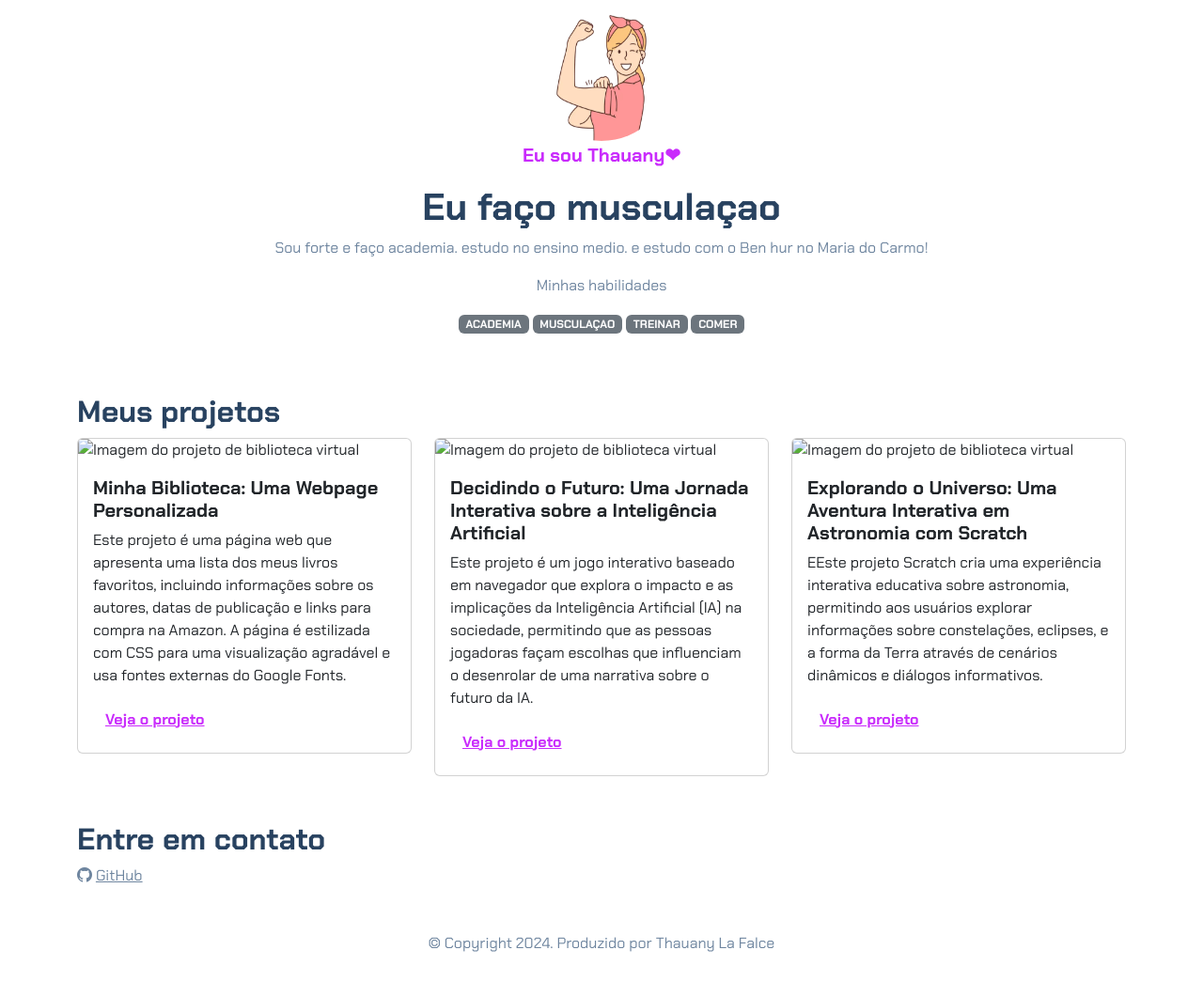
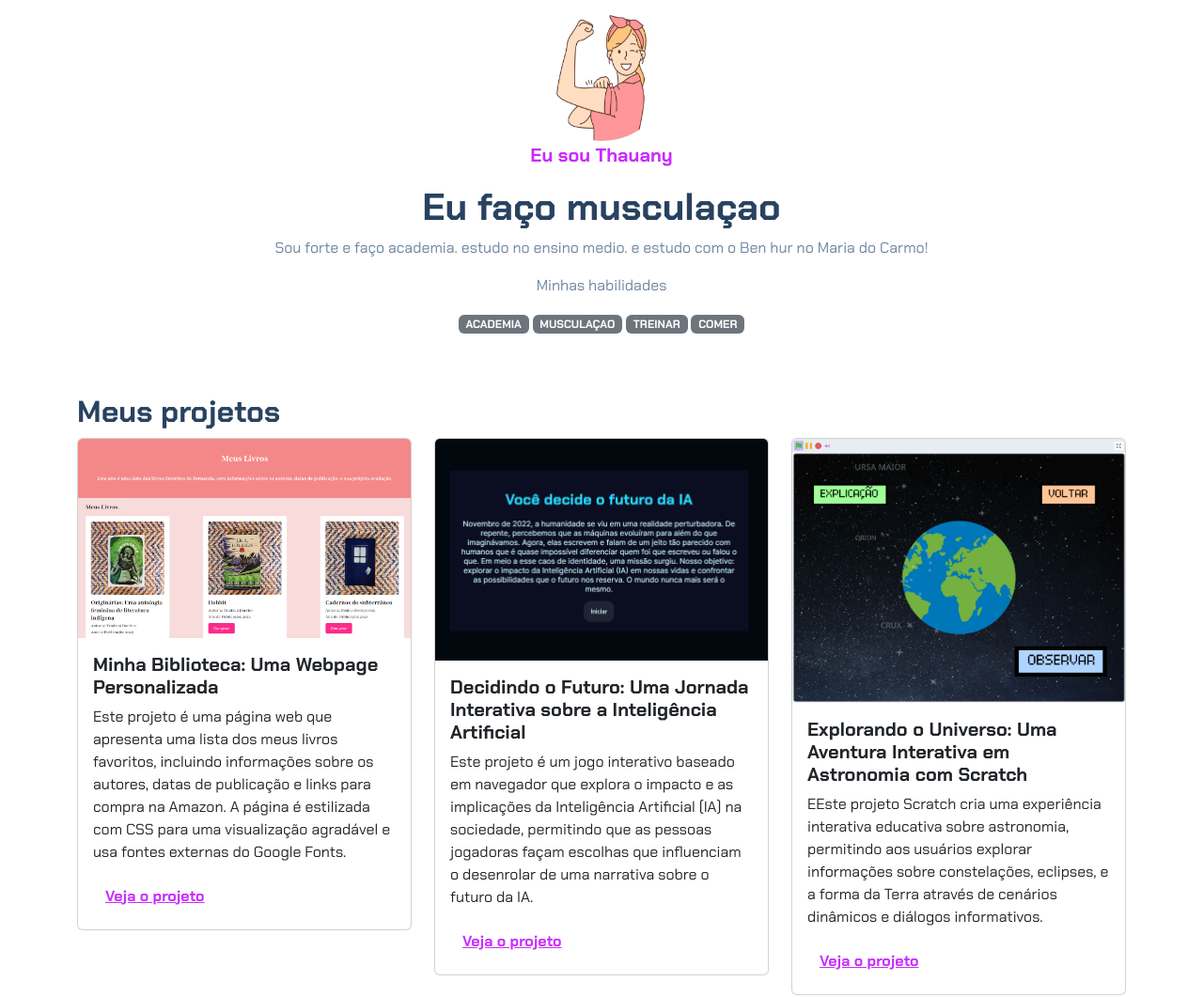
Before and after one commit to thauanylinda/portifolio8, a plain HTML site: page index.html in a window 1280 px wide. Shown: the top 1061 px of the page at 94% size. Drawn offline with nearby package versions, Linux system fonts and the light colour scheme.

Commit message:
Add files via upload

```diff
--- a/index.html
+++ b/index.html
@@ -14,7 +14,7 @@
     <header class="container text-center">
         <img src="6870987.webp" alt="avatar da Thauany" class="rounded-circle" width="150" height="150"
             srcset="">
-        <p class="lead">Eu sou Thauany❤</p>
+        <p class="lead">Eu sou Thauany</p>
         <h1>Eu faço musculaçao</h1>
         <p>Sou forte e faço academia. estudo no ensino medio. e estudo com o Ben hur no Maria do Carmo!</p>
         <p>Minhas habilidades</p>
@@ -31,7 +31,7 @@
             <!-- Projeto 1 -->
             <div class="col-md-4">
                 <div class="card">
-                    <img src="img/projeto-1.png" class="card-img-top" alt="Imagem do projeto de biblioteca virtual">
+                    <img src="projeto-1.png" class="card-img-top" alt="Imagem do projeto de biblioteca virtual">
                     <div class="card-body">
                         <h5 class="card-title">Minha Biblioteca: Uma Webpage Personalizada</h5>
                         <p class="card-text">Este projeto é uma página web que apresenta uma lista dos meus livros
@@ -47,7 +47,7 @@
             <!-- Projeto 2 -->
             <div class="col-md-4">
                 <div class="card">
-                    <img src="img/projeto-2.png" class="card-img-top" alt="Imagem do projeto de biblioteca virtual">
+                    <img src="projeto-2.png" class="card-img-top" alt="Imagem do projeto de biblioteca virtual">
                     <div class="card-body">
                         <h5 class="card-title">Decidindo o Futuro: Uma Jornada Interativa sobre a Inteligência
                             Artificial</h5>
@@ -64,7 +64,7 @@
             <!-- Projeto 3 -->
             <div class="col-md-4">
                 <div class="card">
-                    <img src="img/projeto-3.png" class="card-img-top" alt="Imagem do projeto de biblioteca virtual">
+                    <img src="projeto-3.png" class="card-img-top" alt="Imagem do projeto de biblioteca virtual">
                     <div class="card-body">
                         <h5 class="card-title">Explorando o Universo: Uma Aventura Interativa em Astronomia com Scratch
                         </h5>
@@ -108,7 +108,7 @@
                         esteticamente agradável sem a necessidade de scripts complexos, com foco na usabilidade e na
                         experiência da pessoa usuária. A escolha da tipografia e do esquema de cores contribui para
                         a atmosfera acolhedora do site, incentivando a exploração da coleção de livros.</p>
-                    <img src="img/projeto-1.png" class="img-fluid w-100"
+                    <img src="projeto-1.png" class="img-fluid w-100"
                         alt="Imagem representativa do projeto de uma biblioteca online">
                 </div>
                 <div class="modal-footer">
@@ -153,7 +153,7 @@
                         sobre a complexidade ética e social da IA, incentivando a reflexão crítica sobre o papel da
                         tecnologia em nossas vidas.
                     </p>
-                    <img src="img/projeto-2.png" class="img-fluid w-100"
+                    <img src="projeto-2.png" class="img-fluid w-100"
                         alt="Imagem representativa do projeto de uma biblioteca online">
                 </div>
                 <div class="modal-footer">
@@ -194,7 +194,7 @@
                         interativa. O uso de cenários, movimentos, e diálogos dinâmicos ajuda a criar uma
                         experiência de aprendizado mais rica e memorável, encorajando os usuários a explorar e
                         interagir com o conteúdo de maneira ativa, em vez de passivamente.</p>
-                    <img src="img/projeto-3.png" alt="Projeto 3" class="img-fluid w-100">
+                    <img src="projeto-3.png" alt="Projeto 3" class="img-fluid w-100">
                 </div>
                 <div class="modal-footer">
                     <a href="https://scratch.mit.edu/projects/951732825/">Ver projeto ao vivo</a>
@@ -208,7 +208,7 @@
             <i class="bi bi-github"></i>
             <a href="https://github.com/femascheti">GitHub</a>
         </div>
-        <p class="my-5 text-center">© Copyright 2024. Produzido por Thauany La Falce</p>
+        <p class="my-5 text-center">© 2024 - Criado com 💪 por Thauany La Falce</p>
     </footer>
 
     <script src="https://cdn.jsdelivr.net/npm/bootstrap@5.3.2/dist/js/bootstrap.bundle.min.js"></script>
```
